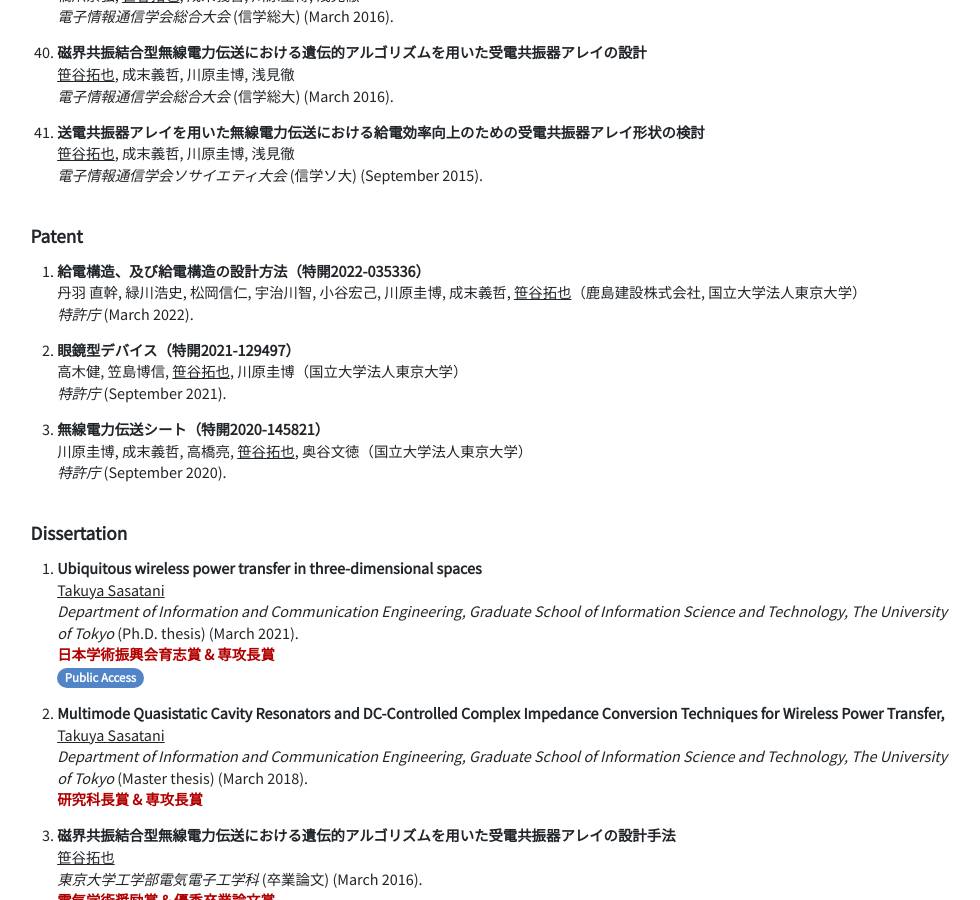
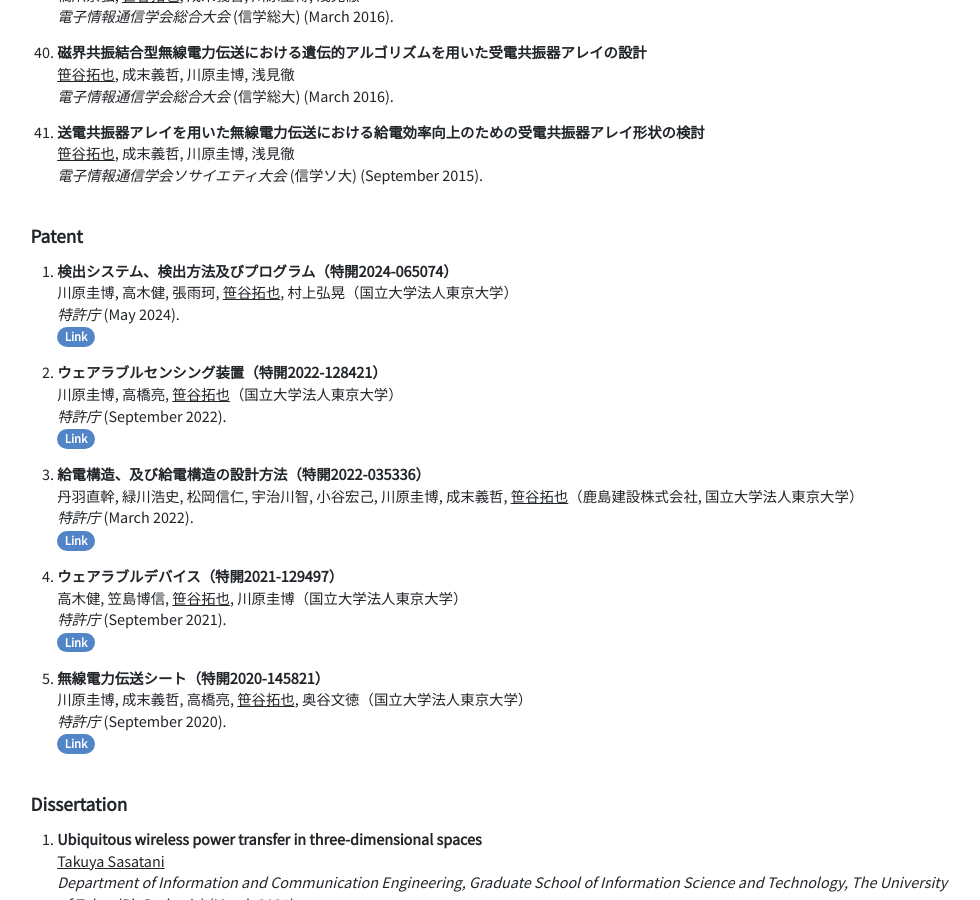
Before and after one commit to t-sasatani/t-sasatani.github.io, a Jekyll site: the page built from _pages/publications.md, in a window 1280 px wide and 900 px high, scrolled down 8882 px. Shown: the whole window, without its empty margins (149-1129 px from the left). Built offline with Jekyll 4.4.1, drawn with Linux system fonts in a browser that asks for light colours; part of the change alters nothing that is shown.

Commit message:
Update publications data

```diff
--- a/_data/publication.yml
+++ b/_data/publication.yml
@@ -20,7 +20,7 @@
   to_appear:
   doi:
   open_access:
-  abstract_link:
+  link:
   video:
   press_release_en:
   press_release_jp:
@@ -46,7 +46,7 @@
   to_appear:
   doi:
   open_access:
-  abstract_link:
+  link:
   video:
   press_release_en:
   press_release_jp:
@@ -72,7 +72,7 @@
   to_appear:
   doi:
   open_access:
-  abstract_link:
+  link:
   video:
   press_release_en:
   press_release_jp:
@@ -98,7 +98,7 @@
   to_appear:
   doi:
   open_access:
-  abstract_link:
+  link:
   video:
   press_release_en:
   press_release_jp:
@@ -125,7 +125,7 @@
   to_appear:
   doi: https://doi.org/10.1109/wpt.2016.7498842
   open_access:
-  abstract_link:
+  link:
   video:
   press_release_en:
   press_release_jp:
@@ -151,7 +151,7 @@
   to_appear:
   doi:
   open_access:
-  abstract_link:
+  link:
   video:
   press_release_en:
   press_release_jp:
@@ -178,7 +178,7 @@
   to_appear:
   doi:
   open_access:
-  abstract_link:
+  link:
   video:
   press_release_en:
   press_release_jp:
@@ -207,7 +207,7 @@
   to_appear:
   doi: https://doi.org/10.1145/2971648.2971705
   open_access:
-  abstract_link:
+  link:
   video:
   press_release_en:
   press_release_jp:
@@ -233,7 +233,7 @@
   to_appear:
   doi:
   open_access:
-  abstract_link:
+  link:
   video:
   press_release_en:
   press_release_jp:
@@ -259,7 +259,7 @@
   to_appear:
   doi:
   open_access:
-  abstract_link:
+  link:
   video:
   press_release_en:
   press_release_jp:
@@ -286,7 +286,7 @@
   to_appear:
   doi: https://doi.org/10.1109/wpt.2017.7953900
   open_access:
-  abstract_link:
+  link:
   video:
   press_release_en:
   press_release_jp:
@@ -313,7 +313,7 @@
   to_appear:
   doi: https://doi.org/10.1109/lawp.2017.2744658
   open_access: https://studios.disneyresearch.com/wp-content/uploads/2019/04/Multimode-Quasistatic-Cavity-Resonators-for-Wireless-Power-Transfer.pdf
-  abstract_link:
+  link:
   video:
   press_release_en:
   press_release_jp:
@@ -341,7 +341,7 @@
   to_appear:
   doi:
   open_access:
-  abstract_link:
+  link:
   video:
   press_release_en:
   press_release_jp:
@@ -367,7 +367,7 @@
   to_appear:
   doi:
   open_access:
-  abstract_link:
+  link:
   video:
   press_release_en:
   press_release_jp:
@@ -393,7 +393,7 @@
   to_appear:
   doi:
   open_access:
-  abstract_link:
+  link:
   video:
   press_release_en:
   press_release_jp:
@@ -419,7 +419,7 @@
   to_appear:
   doi:
   open_access:
-  abstract_link:
+  link:
   video:
   press_release_en:
   press_release_jp:
@@ -447,7 +447,7 @@
   to_appear:
   doi:
   open_access:
-  abstract_link:
+  link:
   video:
   press_release_en:
   press_release_jp:
@@ -474,7 +474,7 @@
   to_appear:
   doi: https://doi.org/10.1109/wpt.2018.8639301
   open_access:
-  abstract_link:
+  link:
   video:
   press_release_en:
   press_release_jp:
@@ -501,7 +501,7 @@
   to_appear:
   doi:
   open_access:
-  abstract_link:
+  link:
   video:
   press_release_en:
   press_release_jp:
@@ -527,7 +527,7 @@
   to_appear:
   doi:
   open_access:
-  abstract_link:
+  link:
   video:
   press_release_en:
   press_release_jp:
@@ -553,7 +553,7 @@
   to_appear:
   doi:
   open_access:
-  abstract_link:
+  link:
   video:
   press_release_en:
   press_release_jp:
@@ -579,7 +579,7 @@
   to_appear:
   doi:
   open_access:
-  abstract_link:
+  link:
   video:
   press_release_en:
   press_release_jp:
@@ -605,7 +605,7 @@
   to_appear:
   doi:
   open_access:
-  abstract_link:
+  link:
   video:
   press_release_en:
   press_release_jp:
@@ -631,7 +631,7 @@
   to_appear:
   doi:
   open_access:
-  abstract_link:
+  link:
   video:
   press_release_en:
   press_release_jp:
@@ -659,7 +659,7 @@
   to_appear:
   doi: https://doi.org/10.1145/3267305.3267570
   open_access:
-  abstract_link:
+  link:
   video:
   press_release_en:
   press_release_jp:
@@ -687,7 +687,7 @@
   to_appear:
   doi: https://doi.org/10.1145/3267305.3267632
   open_access:
-  abstract_link:
+  link:
   video:
   press_release_en:
   press_release_jp:
@@ -715,7 +715,7 @@
   to_appear:
   doi: https://doi.org/10.1145/3267305.3267571
   open_access:
-  abstract_link:
+  link:
   video:
   press_release_en:
   press_release_jp:
@@ -741,7 +741,7 @@
   to_appear:
   doi:
   open_access:
-  abstract_link:
+  link:
   video:
   press_release_en:
   press_release_jp:
@@ -770,7 +770,7 @@
   to_appear:
   doi: https://doi.org/10.1145/3287066
   open_access: "/assets/paper/sasatani2018imwut.pdf"
-  abstract_link:
+  link:
   video:
   press_release_en: https://www.u-tokyo.ac.jp/focus/en/press/z0508_00055.html
   press_release_jp:
@@ -798,7 +798,7 @@
   to_appear:
   doi: https://doi.org/10.1145/3287068
   open_access: https://dl.acm.org/doi/10.1145/3287068
-  abstract_link:
+  link:
   video: https://youtu.be/eBqJG65DhPQ?feature=shared
   press_release_en: https://www.u-tokyo.ac.jp/focus/en/press/z0508_00024.html
   press_release_jp: https://www.jst.go.jp/pr/announce/20190107-2/index.html
@@ -824,7 +824,7 @@
   to_appear:
   doi:
   open_access:
-  abstract_link:
+  link:
   video:
   press_release_en:
   press_release_jp:
@@ -850,7 +850,7 @@
   to_appear:
   doi:
   open_access:
-  abstract_link:
+  link:
   video:
   press_release_en:
   press_release_jp:
@@ -876,7 +876,7 @@
   to_appear:
   doi:
   open_access:
-  abstract_link:
+  link:
   video:
   press_release_en:
   press_release_jp:
@@ -902,7 +902,7 @@
   to_appear:
   doi:
   open_access:
-  abstract_link:
+  link:
   video:
   press_release_en:
   press_release_jp:
@@ -930,7 +930,7 @@
   to_appear:
   doi: https://doi.org/10.1145/3332533
   open_access: https://dl.acm.org/doi/10.1145/3332533
-  abstract_link:
+  link:
   video: https://youtu.be/jVwN9ioL5JU?feature=shared
   press_release_en:
   press_release_jp:
@@ -956,7 +956,7 @@
   to_appear:
   doi:
   open_access:
-  abstract_link:
+  link:
   video:
   press_release_en:
   press_release_jp:
@@ -983,7 +983,7 @@
   to_appear:
   doi: https://doi.org/10.1109/vtcfall.2019.8891268
   open_access:
-  abstract_link:
+  link:
   video:
   press_release_en:
   press_release_jp:
@@ -1009,7 +1009,7 @@
   to_appear:
   doi:
   open_access:
-  abstract_link:
+  link:
   video:
   press_release_en:
   press_release_jp:
@@ -1035,7 +1035,7 @@
   to_appear:
   doi:
   open_access:
-  abstract_link:
+  link:
   video:
   press_release_en:
   press_release_jp:
@@ -1061,7 +1061,7 @@
   to_appear:
   doi:
   open_access:
-  abstract_link:
+  link:
   video:
   press_release_en:
   press_release_jp:
@@ -1088,7 +1088,7 @@
   to_appear:
   doi: https://doi.org/10.1109/icce46568.2020.9043052
   open_access:
-  abstract_link:
+  link:
   video:
   press_release_en:
   press_release_jp:
@@ -1118,7 +1118,7 @@
   to_appear:
   doi: https://doi.org/10.1145/3381013
   open_access: https://static1.squarespace.com/static/5fc1dbf8116eb00e3c52b568/t/5fc5e140eaf37e3b6467afb0/1606803779146/silvertape.pdf
-  abstract_link:
+  link:
   video: https://youtu.be/Ntqc5bHQdYc?feature=shared
   press_release_en:
   press_release_jp:
@@ -1144,7 +1144,7 @@
   to_appear:
   doi:
   open_access:
-  abstract_link:
+  link:
   video:
   press_release_en:
   press_release_jp:
@@ -1170,7 +1170,7 @@
   to_appear:
   doi:
   open_access:
-  abstract_link:
+  link:
   video:
   press_release_en:
   press_release_jp:
@@ -1197,7 +1197,7 @@
   to_appear:
   doi: https://doi.org/10.1016/j.isci.2020.100996
   open_access: https://www.cell.com/iscience/fulltext/S2589-0042%2820%2930180-2
-  abstract_link:
+  link:
   video:
   press_release_en:
   press_release_jp:
@@ -1223,7 +1223,7 @@
   to_appear:
   doi:
   open_access:
-  abstract_link:
+  link:
   video:
   press_release_en:
   press_release_jp:
@@ -1249,7 +1249,7 @@
   to_appear:
   doi:
   open_access:
-  abstract_link:
+  link:
   video:
   press_release_en:
   press_release_jp:
@@ -1277,7 +1277,7 @@
   to_appear:
   doi: https://doi.org/10.1109/lra.2020.2988176
   open_access: "/assets/paper/nishizawa2020ral.pdf"
-  abstract_link:
+  link:
   video:
   press_release_en:
   press_release_jp:
@@ -1304,7 +1304,7 @@
   to_appear:
   doi:
   open_access:
-  abstract_link:
+  link:
   video:
   press_release_en:
   press_release_jp:
@@ -1330,7 +1330,7 @@
   to_appear:
   doi:
   open_access:
-  abstract_link:
+  link:
   video:
   press_release_en:
   press_release_jp:
@@ -1358,7 +1358,7 @@
   to_appear:
   doi: https://doi.org/10.1145/3410531.3414299
   open_access:
-  abstract_link:
+  link:
   video:
   press_release_en:
   press_release_jp:
@@ -1384,7 +1384,7 @@
   to_appear:
   doi:
   open_access:
-  abstract_link:
+  link:
   video:
   press_release_en:
   press_release_jp:
@@ -1410,7 +1410,7 @@
   to_appear:
   doi:
   open_access:
-  abstract_link:
+  link: https://www.j-platpat.inpit.go.jp/c1801/PU/JP-2020-145821/11/ja
   video:
   press_release_en:
   press_release_jp:
@@ -1439,7 +1439,7 @@
   to_appear:
   doi: https://doi.org/10.1145/3379337.3415873
   open_access:
-  abstract_link:
+  link:
   video: https://www.youtube.com/watch?v=pD4FRuVnmJg
   press_release_en:
   press_release_jp:
@@ -1467,7 +1467,7 @@
   to_appear:
   doi: https://doi.org/10.1109/WPTC48563.2020.9295533
   open_access:
-  abstract_link:
+  link:
   video:
   press_release_en:
   press_release_jp:
@@ -1494,7 +1494,7 @@
   to_appear:
   doi: https://doi.org/10.1109/access.2020.3044224
   open_access: https://ieeexplore.ieee.org/document/9291454
-  abstract_link:
+  link:
   video:
   press_release_en:
   press_release_jp:
@@ -1520,7 +1520,7 @@
   to_appear:
   doi: https://doi.org/10.1109/iedm13553.2020.9371927
   open_access:
-  abstract_link:
+  link:
   video:
   press_release_en:
   press_release_jp:
@@ -1548,7 +1548,7 @@
   to_appear:
   doi: https://doi.org/10.1089/soro.2019.0090
   open_access: https://www.liebertpub.com/doi/10.1089/soro.2019.0090
-  abstract_link:
+  link:
   video:
   press_release_en:
   press_release_jp:
@@ -1574,7 +1574,7 @@
   to_appear:
   doi:
   open_access:
-  abstract_link:
+  link:
   video:
   press_release_en:
   press_release_jp:
@@ -1600,7 +1600,7 @@
   to_appear:
   doi:
   open_access:
-  abstract_link:
+  link:
   video:
   press_release_en:
   press_release_jp:
@@ -1627,7 +1627,7 @@
   to_appear:
   doi:
   open_access: https://repository.dl.itc.u-tokyo.ac.jp/records/2007221
-  abstract_link:
+  link:
   video:
   press_release_en:
   press_release_jp:
@@ -1654,7 +1654,7 @@
   to_appear:
   doi: https://doi.org/10.1109/mprv.2021.3086035
   open_access: "/assets/paper/kadomoto2021pervasive.pdf"
-  abstract_link:
+  link:
   video:
   press_release_en:
   press_release_jp:
@@ -1680,7 +1680,7 @@
   to_appear:
   doi:
   open_access:
-  abstract_link:
+  link:
   video:
   press_release_en:
   press_release_jp:
@@ -1707,7 +1707,7 @@
   to_appear:
   doi: https://doi.org/10.1109/lra.2021.3097271
   open_access: https://ieeexplore.ieee.org/document/9484851
-  abstract_link:
+  link:
   video:
   press_release_en:
   press_release_jp:
@@ -1734,7 +1734,7 @@
   to_appear:
   doi: https://doi.org/10.1038/s41928-021-00636-3
   open_access: https://rdcu.be/dPUCw
-  abstract_link:
+  link:
   video: https://youtu.be/LJd-T2BUEx8?feature=shared
   press_release_en: https://news.engin.umich.edu/2021/08/will-power-cords-go-the-way-of-land-lines/
   press_release_jp: https://www.t.u-tokyo.ac.jp/hubfs/shared-old/press/data/setnws_201906111450167441845423_217957.pdf
@@ -1760,7 +1760,7 @@
   to_appear:
   doi:
   open_access:
-  abstract_link:
+  link:
   video:
   press_release_en:
   press_release_jp:
@@ -1786,7 +1786,7 @@
   to_appear:
   doi: https://doi.org/10.1109/access.2021.3115143
   open_access: https://ieeexplore.ieee.org/document/9547299
-  abstract_link:
+  link:
   video:
   press_release_en:
   press_release_jp:
@@ -1812,7 +1812,7 @@
   to_appear:
   doi:
   open_access:
-  abstract_link:
+  link:
   video:
   press_release_en:
   press_release_jp:
@@ -1838,12 +1838,12 @@
   to_appear:
   doi:
   open_access:
-  abstract_link:
-  video:
-  press_release_en:
-  press_release_jp:
-  note:
-- title: 眼鏡型デバイス（特開2021-129497）
+  link:
+  video:
+  press_release_en:
+  press_release_jp:
+  note:
+- title: ウェアラブルデバイス（特開2021-129497）
   publication: 特許庁
   publication_abbr:
   type: patent
@@ -1864,7 +1864,7 @@
   to_appear:
   doi:
   open_access:
-  abstract_link:
+  link: https://www.j-platpat.inpit.go.jp/c1801/PU/JP-2021-129497/11/ja
   video:
   press_release_en:
   press_release_jp:
@@ -1890,7 +1890,7 @@
   to_appear:
   doi:
   open_access:
-  abstract_link:
+  link:
   video: https://physics.itmo.ru/en/seminar/microwave-seminar-18102021-takuya-sasatani
   press_release_en:
   press_release_jp:
@@ -1916,7 +1916,7 @@
   to_appear:
   doi:
   open_access:
-  abstract_link:
+  link:
   video:
   press_release_en:
   press_release_jp:
@@ -1945,7 +1945,7 @@
   to_appear:
   doi: https://doi.org/10.1145/3494996
   open_access: "/assets/paper/takahashi2021imwut.pdf"
-  abstract_link:
+  link:
   video: https://youtu.be/S7sJQAP5a7A?feature=shared
   press_release_en:
   press_release_jp:
@@ -1971,7 +1971,7 @@
   to_appear:
   doi:
   open_access:
-  abstract_link:
+  link:
   video:
   press_release_en:
   press_release_jp:
@@ -1982,7 +1982,7 @@
   type: patent
   thumbnail:
   priority:
-  author: 丹羽 直幹，緑川浩史，松岡信仁，宇治川智，小谷宏己，川原圭博，成末義哲，笹谷拓也（鹿島建設株式会社; 国立大学法人東京大学）
+  author: 丹羽直幹，緑川浩史，松岡信仁，宇治川智，小谷宏己，川原圭博，成末義哲，笹谷拓也（鹿島建設株式会社; 国立大学法人東京大学）
   _time: '2022-3-4'
   year: '2022'
   month: '3'
@@ -1997,7 +1997,7 @@
   to_appear:
   doi:
   open_access:
-  abstract_link:
+  link: https://www.j-platpat.inpit.go.jp/c1801/PU/JP-2022-035336/11/ja
   video:
   press_release_en:
   press_release_jp:
@@ -2023,7 +2023,7 @@
   to_appear:
   doi:
   open_access:
-  abstract_link:
+  link:
   video:
   press_release_en:
   press_release_jp:
@@ -2050,7 +2050,7 @@
   to_appear:
   doi: https://doi.org/10.1109/ojpel.2022.3183600
   open_access: https://ieeexplore.ieee.org/document/9797856
-  abstract_link:
+  link:
   video:
   press_release_en:
   press_release_jp:
@@ -2076,7 +2076,7 @@
   to_appear:
   doi:
   open_access:
-  abstract_link:
+  link:
   video:
   press_release_en:
   press_release_jp:
@@ -2102,7 +2102,7 @@
   to_appear:
   doi:
   open_access:
-  abstract_link:
+  link:
   video:
   press_release_en:
   press_release_jp:
@@ -2128,7 +2128,7 @@
   to_appear:
   doi:
   open_access:
-  abstract_link:
+  link:
   video:
   press_release_en:
   press_release_jp:
@@ -2155,7 +2155,7 @@
   to_appear:
   doi:
   open_access:
-  abstract_link:
+  link:
   video:
   press_release_en:
   press_release_jp:
@@ -2182,7 +2182,7 @@
   to_appear:
   doi:
   open_access:
-  abstract_link:
+  link:
   video:
   press_release_en:
   press_release_jp:
@@ -2210,7 +2210,7 @@
   to_appear:
   doi: https://doi.org/10.1145/3560905.3568075
   open_access:
-  abstract_link:
+  link:
   video:
   press_release_en:
   press_release_jp:
@@ -2236,7 +2236,7 @@
   to_appear:
   doi:
   open_access:
-  abstract_link:
+  link:
   video:
   press_release_en:
   press_release_jp:
@@ -2262,7 +2262,7 @@
   to_appear:
   doi: https://doi.org/10.18974/jvrsj.28.2_14
   open_access:
-  abstract_link:
+  link:
   video:
   press_release_en:
   press_release_jp:
@@ -2289,7 +2289,7 @@
   to_appear:
   doi: https://doi.org/10.1109/lawp.2023.3294940
   open_access: https://ieeexplore.ieee.org/document/10182363
-  abstract_link:
+  link:
   video:
   press_release_en:
   press_release_jp:
@@ -2317,7 +2317,7 @@
   to_appear:
   doi: https://doi.org/10.1109/IGARSS52108.2023.10282437
   open_access:
-  abstract_link:
+  link:
   video:
   press_release_en:
   press_release_jp:
@@ -2343,7 +2343,7 @@
   to_appear:
   doi:
   open_access:
-  abstract_link:
+  link:
   video:
   press_release_en:
   press_release_jp:
@@ -2369,7 +2369,7 @@
   to_appear:
   doi:
   open_access:
-  abstract_link:
+  link:
   video:
   press_release_en:
   press_release_jp:
@@ -2398,7 +2398,7 @@
   to_appear:
   doi: https://doi.org/10.1145/3570361.3613264
   open_access: https://dl.acm.org/doi/10.1145/3570361.3613264
-  abstract_link:
+  link:
   video: https://youtu.be/7SezvxK_vrY?feature=shared
   press_release_en: https://group.ntt/en/newsrelease/2023/10/02/231002a.html
   press_release_jp: https://group.ntt/jp/newsrelease/2023/10/02/231002a.html
@@ -2426,7 +2426,7 @@
   to_appear:
   doi:
   open_access:
-  abstract_link: https://www.abstractsonline.com/pp8/#!/10892/presentation/35686
+  link: https://www.abstractsonline.com/pp8/#!/10892/presentation/35686
   video: https://x.com/takuyasasatani/status/1723707465286517017
   press_release_en:
   press_release_jp:
@@ -2453,7 +2453,7 @@
   to_appear:
   doi: https://doi.org/10.1109/lawp.2023.3318244
   open_access: "/assets/paper/honjo2023awpl.pdf"
-  abstract_link:
+  link:
   video:
   press_release_en:
   press_release_jp:
@@ -2481,7 +2481,7 @@
   to_appear:
   doi: https://doi.org/10.1109/PerComWorkshops59983.2024.10503176
   open_access:
-  abstract_link:
+  link:
   video:
   press_release_en:
   press_release_jp:
@@ -2510,7 +2510,7 @@
   to_appear:
   doi: https://doi.org/10.1145/3625687.3629535
   open_access:
-  abstract_link:
+  link:
   video:
   press_release_en:
   press_release_jp:
@@ -2536,7 +2536,7 @@
   to_appear:
   doi:
   open_access:
-  abstract_link:
+  link:
   video:
   press_release_en:
   press_release_jp:
@@ -2562,7 +2562,7 @@
   to_appear:
   doi:
   open_access:
-  abstract_link:
+  link:
   video:
   press_release_en:
   press_release_jp:
@@ -2588,7 +2588,7 @@
   to_appear:
   doi:
   open_access:
-  abstract_link:
+  link:
   video:
   press_release_en:
   press_release_jp:
@@ -2614,7 +2614,7 @@
   to_appear: 'TRUE'
   doi:
   open_access:
-  abstract_link:
+  link:
   video:
   press_release_en:
   press_release_jp:
@@ -2641,7 +2641,7 @@
   to_appear: 'TRUE'
   doi:
   open_access:
-  abstract_link:
+  link:
   video:
   press_release_en:
   press_release_jp:
@@ -2669,8 +2669,60 @@
   to_appear: 'TRUE'
   doi:
   open_access:
-  abstract_link:
-  video:
-  press_release_en:
-  press_release_jp:
-  note:
+  link:
+  video:
+  press_release_en:
+  press_release_jp:
+  note:
+- title: 検出システム、検出方法及びプログラム（特開2024-065074）
+  publication: 特許庁
+  publication_abbr:
+  type: patent
+  thumbnail:
+  priority:
+  author: 川原圭博，高木健，張雨珂，笹谷拓也，村上弘晃（国立大学法人東京大学）
+  _time: '2024-5-14'
+  year: '2024'
+  month: '5'
+  month_str: May
+  volume:
+  Issue:
+  number:
+  article:
+  pages:
+  session:
+  city:
+  to_appear:
+  doi:
+  open_access:
+  link: https://www.j-platpat.inpit.go.jp/c1801/PU/JP-2024-065074/11/ja
+  video:
+  press_release_en:
+  press_release_jp:
+  note:
+- title: ウェアラブルセンシング装置（特開2022-128421）
+  publication: 特許庁
+  publication_abbr:
+  type: patent
+  thumbnail:
+  priority:
+  author: 川原圭博，高橋亮，笹谷拓也（国立大学法人東京大学）
+  _time: '2022-9-1'
+  year: '2022'
+  month: '9'
+  month_str: September
+  volume:
+  Issue:
+  number:
+  article:
+  pages:
+  session:
+  city:
+  to_appear:
+  doi:
+  open_access:
+  link: https://www.j-platpat.inpit.go.jp/c1801/PU/JP-2022-128421/11/ja
+  video:
+  press_release_en:
+  press_release_jp:
+  note:
```
